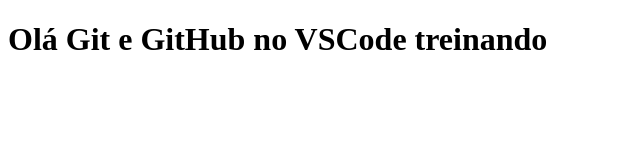
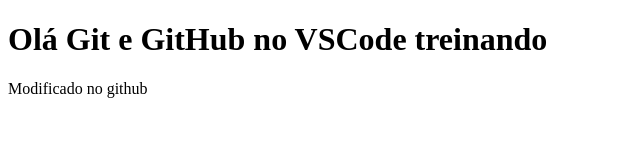
Before and after one commit to luisaporf/GIT-E-GITHUB, a plain HTML site: page index.html in a window 1280 px wide. Shown: the whole page, without its empty margins (0-640 px from the left). Drawn offline with Linux system fonts and the light colour scheme.

Commit message:
Update index.html

```diff
--- a/index.html
+++ b/index.html
@@ -8,6 +8,6 @@
 </head>
 <body>
     <h1>Olá Git e GitHub no VSCode treinando</h1>
-
+    <p>Modificado no github</p>
 </body>
 </html>
```
